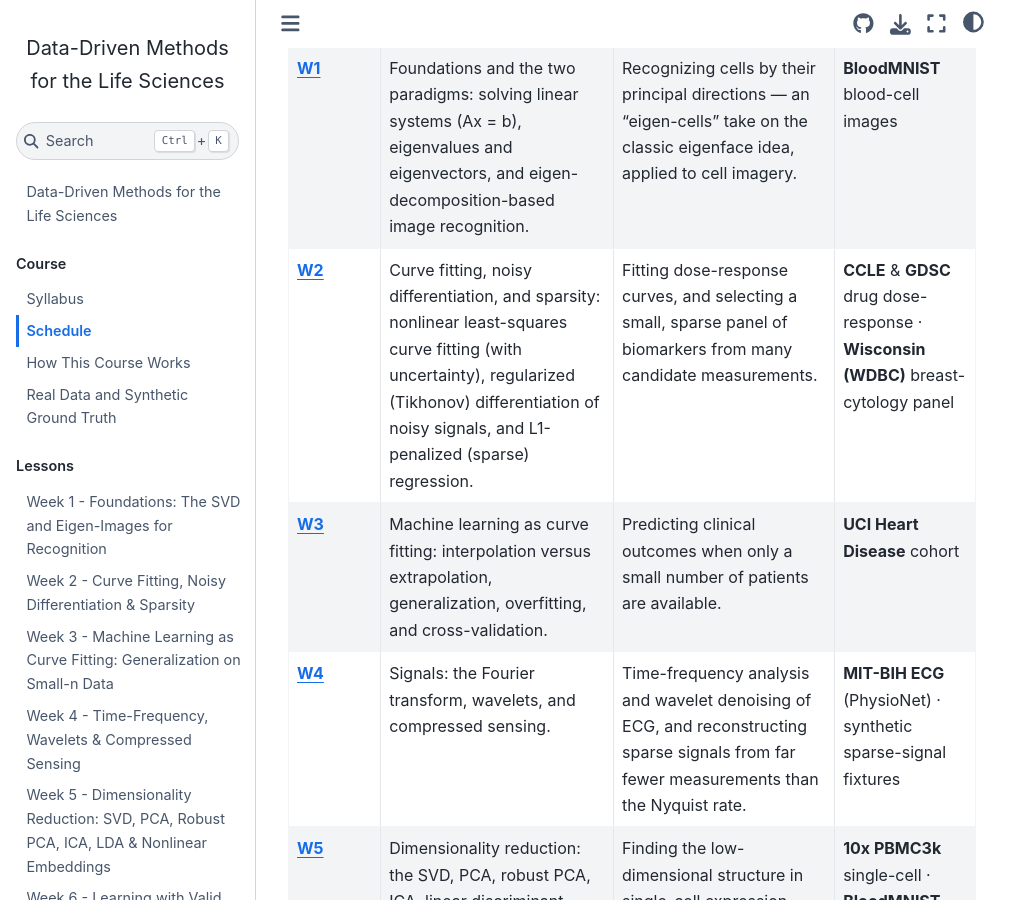
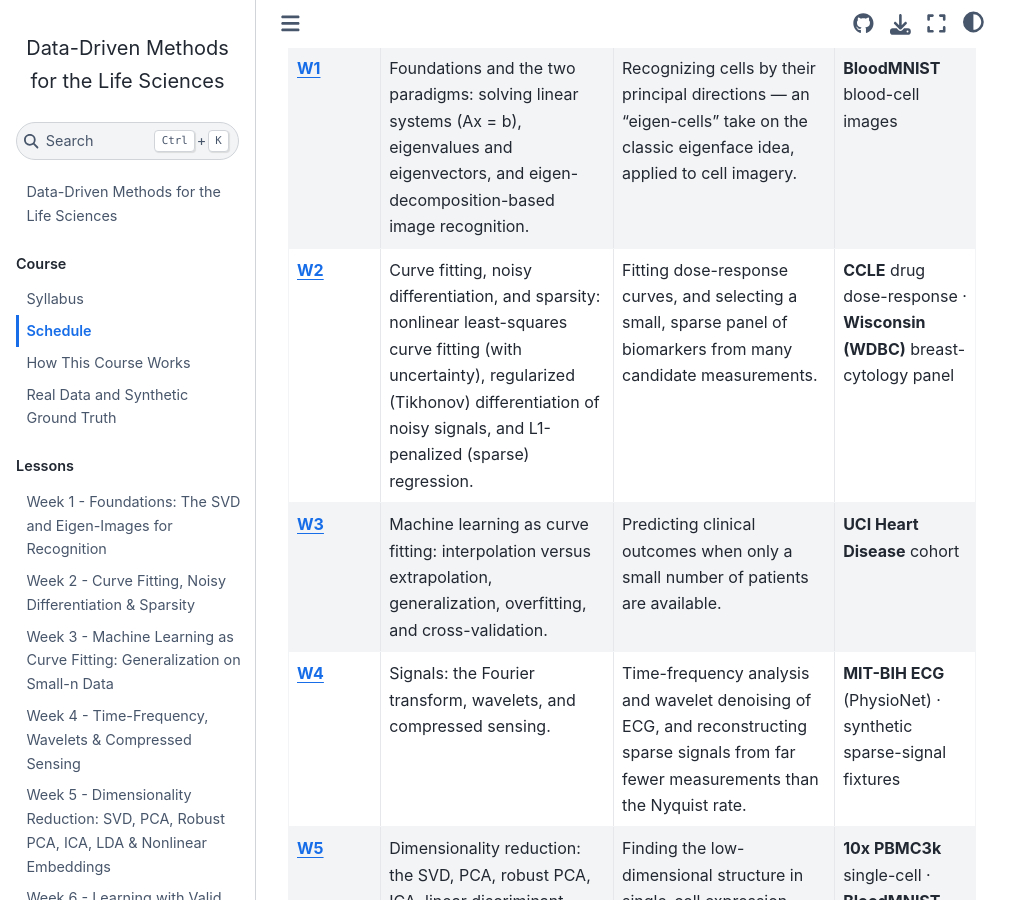
Before and after one commit to symbiont-ai/ddm4bio, a Jupyter Book: the page built from book/schedule.md, in a window 1280 px wide and 900 px high, scrolled down 310 px. Shown: the whole window, without its empty margins (0-1031 px from the left). Built offline with Jupyter Book 1.0.4 settings and Sphinx 7.4.7 and the Sphinx Book theme 1.1.4, drawn with Linux system fonts in a browser that asks for light colours.

Commit message:
wk2: drop the GDSC read-vs-fit detour -- CCLE already does the real Hill fit
With CCLE providing a real, raw per-concentration dose-response to fit and
cross-check, the GDSC "fitted summary you can only read" discussion was
redundant weight that pulled the chapter off its learning goal (nonlinear
least-squares curve fitting with uncertainty). Remove it:

- the six GDSC cells (load, extract_series, the summary/read prose, and the
  implied-curve plot) are gone;
- the four prose cells that framed a raw-vs-summary contrast now read as a
  straight synthetic-then-real Hill-fit progression;
- GDSC is dropped from the Week-2 schedule datasets and references, since the
  lesson no longer uses it.

The GDSC loader and registry entry are left in place for now -- GDSC is now
unused course-wide, which is a separate decision on whether to keep the dataset.

Co-Authored-By: Claude Opus 4.8 <noreply@anthropic.com>

```diff
--- a/book/schedule.md
+++ b/book/schedule.md
@@ -11,7 +11,7 @@ dataset with a **synthetic ground-truth fixture** — see
 | Week | Methods | Biomedical application | Dataset |
 |------|---------|------------------------|---------|
 | [**W1**](lessons/wk1_eigen_images.ipynb) | Foundations and the two paradigms: solving linear systems (Ax = b), eigenvalues and eigenvectors, and eigen-decomposition-based image recognition. | Recognizing cells by their principal directions — an "eigen-cells" take on the classic eigenface idea, applied to cell imagery. | **BloodMNIST** blood-cell images |
-| [**W2**](lessons/wk2_curvefit_sparsity.ipynb) | Curve fitting, noisy differentiation, and sparsity: nonlinear least-squares curve fitting (with uncertainty), regularized (Tikhonov) differentiation of noisy signals, and L1-penalized (sparse) regression. | Fitting dose-response curves, and selecting a small, sparse panel of biomarkers from many candidate measurements. | **CCLE** & **GDSC** drug dose-response · **Wisconsin (WDBC)** breast-cytology panel |
+| [**W2**](lessons/wk2_curvefit_sparsity.ipynb) | Curve fitting, noisy differentiation, and sparsity: nonlinear least-squares curve fitting (with uncertainty), regularized (Tikhonov) differentiation of noisy signals, and L1-penalized (sparse) regression. | Fitting dose-response curves, and selecting a small, sparse panel of biomarkers from many candidate measurements. | **CCLE** drug dose-response · **Wisconsin (WDBC)** breast-cytology panel |
 | [**W3**](lessons/wk3_ml_generalization.ipynb) | Machine learning as curve fitting: interpolation versus extrapolation, generalization, overfitting, and cross-validation. | Predicting clinical outcomes when only a small number of patients are available. | **UCI Heart Disease** cohort |
 | [**W4**](lessons/wk4_signals_cs.ipynb) | Signals: the Fourier transform, wavelets, and compressed sensing. | Time-frequency analysis and wavelet denoising of ECG, and reconstructing sparse signals from far fewer measurements than the Nyquist rate. | **MIT-BIH ECG** (PhysioNet) · synthetic sparse-signal fixtures |
 | [**W5**](lessons/wk5_svd_pca_ica.ipynb) | Dimensionality reduction: the SVD, PCA, robust PCA, ICA, linear discriminant analysis (LDA), and nonlinear neighbor embeddings (t-SNE, UMAP). | Finding the low-dimensional structure in single-cell expression data, and separating statistically independent mixed sources. | **10x PBMC3k** single-cell · **BloodMNIST** · synthetic ICA sources |
```
Also changed, not shown: book/references.md (+1 -1 lines), book/lessons/wk2_curvefit_sparsity.ipynb.
